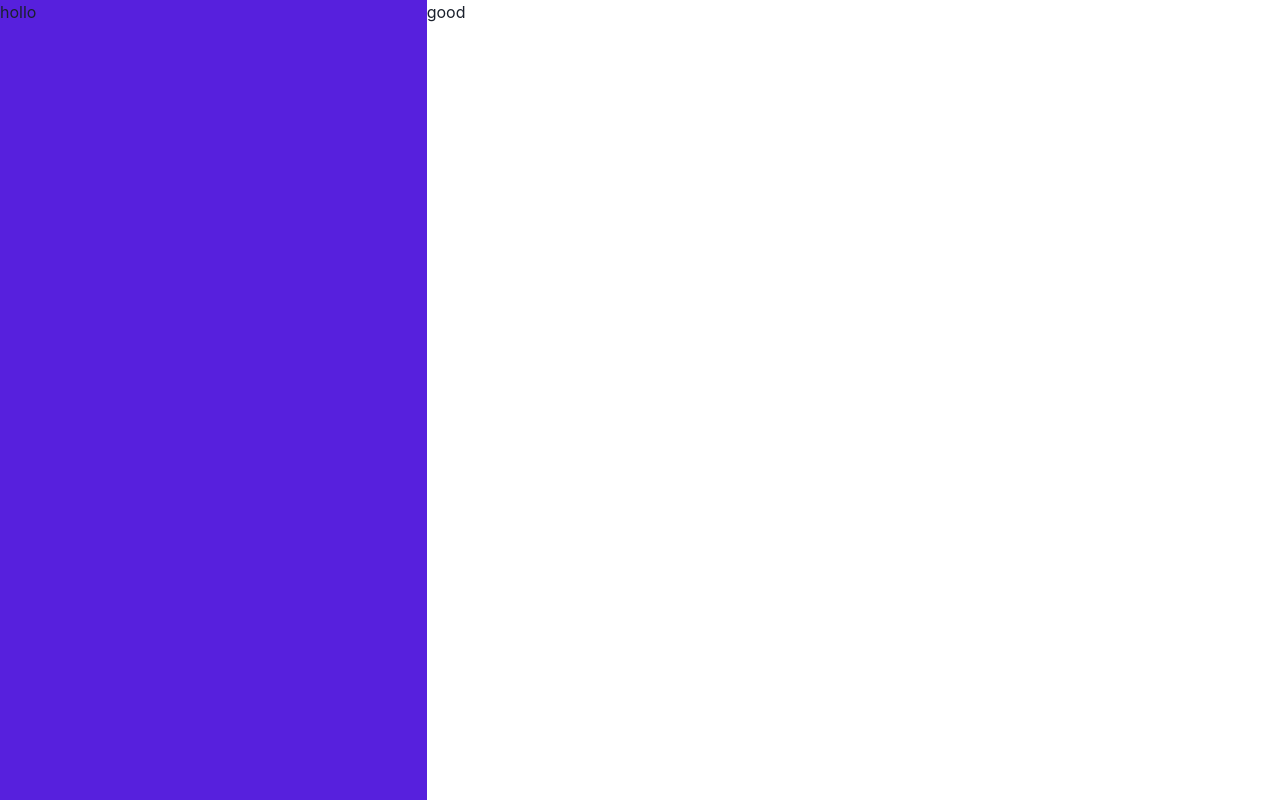
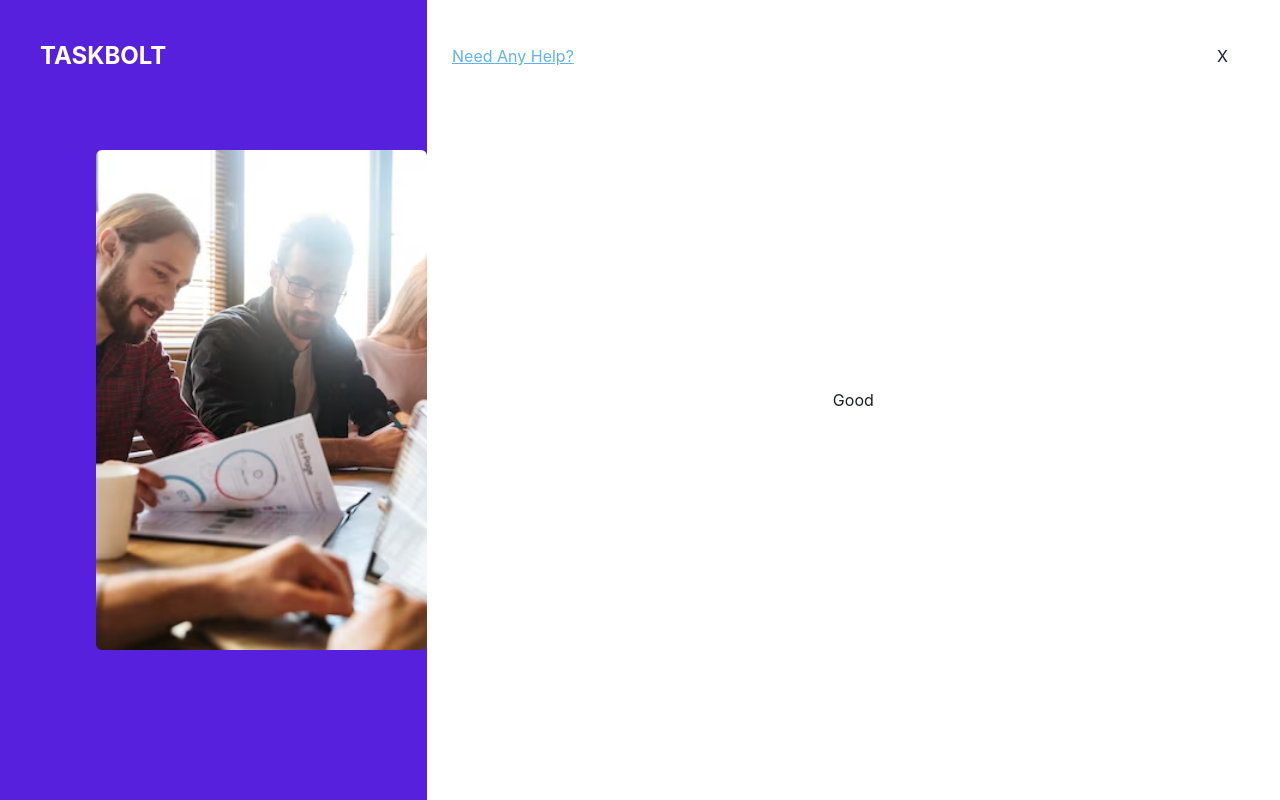
Before and after one commit to damaestro165/Taskbolt, a React (Vite) app: page / in a window 1280 px wide. Built offline with nearby package versions, Linux system fonts and the light colour scheme.

Commit message:
Feat: signup page layout

```diff
--- /dev/null
+++ b/src/component/FormHeader.jsx
@@ -0,0 +1,18 @@
+import { Box, Link, Text } from '@chakra-ui/react';
+import React from 'react';
+
+const FormHeader = () => {
+  return (
+    <Box className='absolute w-screen flex p-10 items-center '>
+      <Text className='text-white w-2/6 text-2xl font-bold'>TASKBOLT</Text>
+      <Box className='flex justify-between w-4/6 px-3 '>
+        <Link color='blue.300'>
+          <Text as='u'> Need Any Help?</Text>
+        </Link>
+        <Text>X</Text>
+      </Box>
+    </Box>
+  );
+};
+
+export default FormHeader;
--- a/src/component/Signup.jsx
+++ b/src/component/Signup.jsx
@@ -1,12 +1,23 @@
 import React from 'react';
+import FormHeader from './FormHeader';
+import { Center, Image } from '@chakra-ui/react';
+import SignupImage from '../assets/signup.png';
 
 const Signup = () => {
   return (
-    <div className='flex flex-col md:flex-row h-screen'>
+    <div className='flex flex-col md:flex-row h-screen relative'>
+      <FormHeader />
       <div className='bg-[#5720DD] md:h-screen h-1/3  md:w-2/6  w-full'>
-        hollo
+        <Center className='h-full ml-[6rem]'>
+          <Image
+            src={SignupImage}
+            className='w-[786px] h-[500px] object-cover rounded-md'
+          />
+        </Center>
       </div>
-      <div className='md:w-2/6 bg-white h-2/3 md:h-screen'> good</div>
+      <div className='md:w-4/6 bg-white h-2/3 md:h-screen'>
+        <Center className='h-full'>Good</Center>
+      </div>
     </div>
   );
 };
```
Also changed, not shown: src/assets/signup.png (added), src/component/Header.jsx (deleted).
